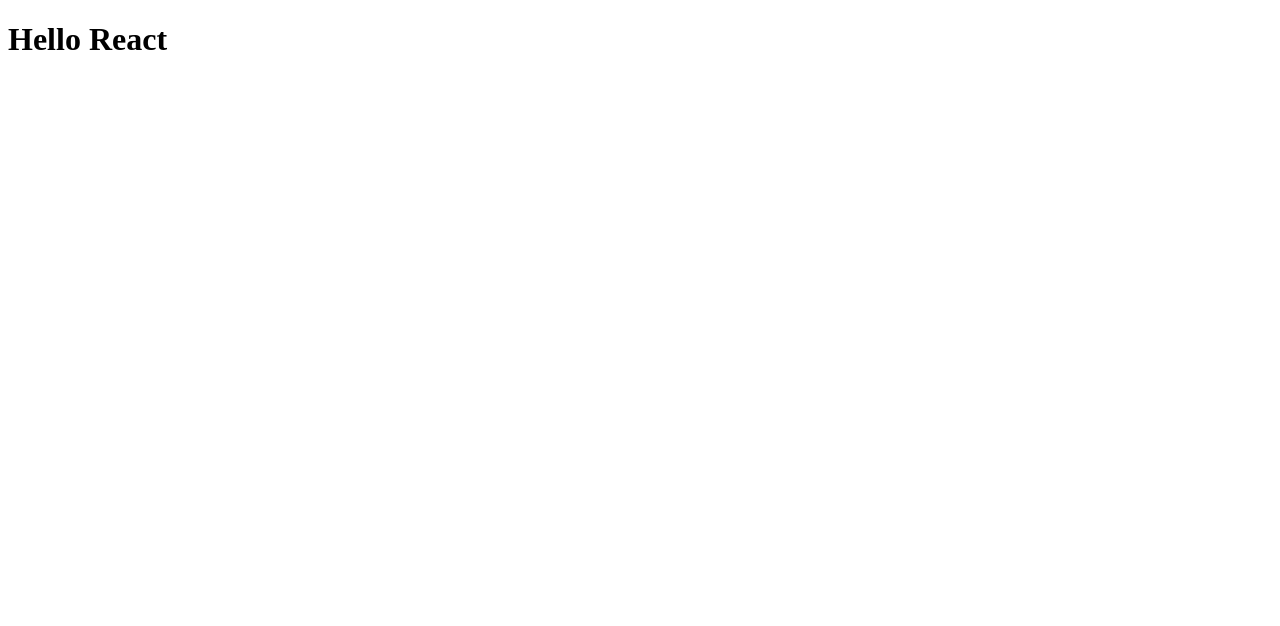
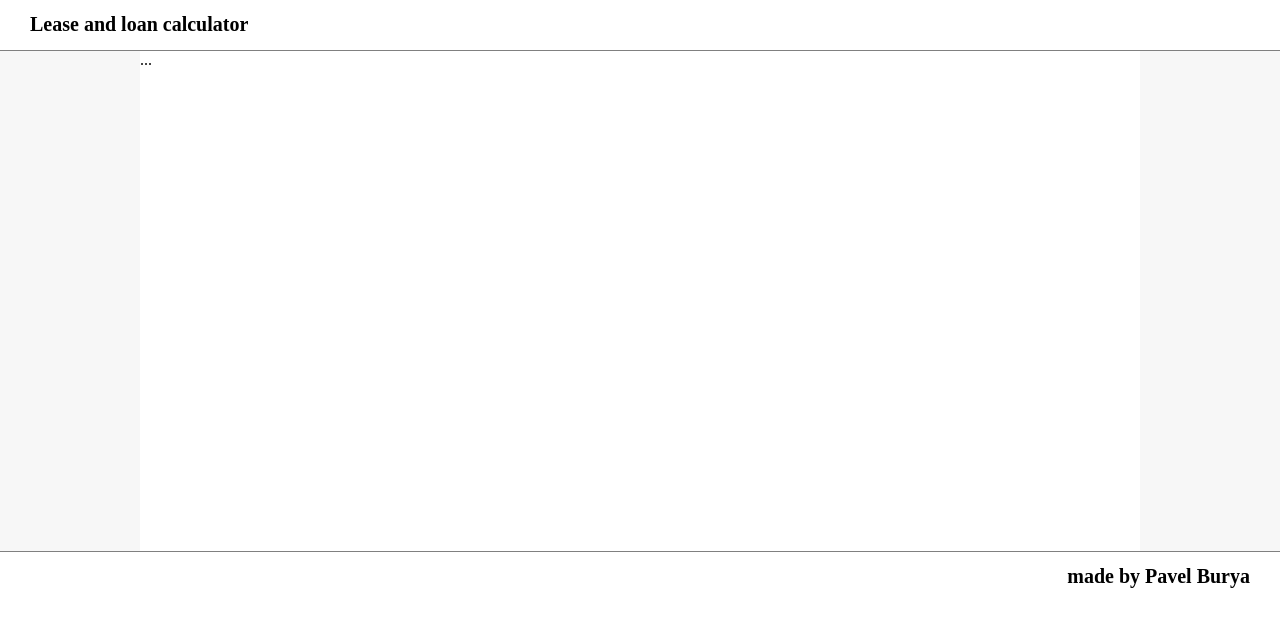
Before and after one commit to Pburua/lease-loan-calculator, a React app: page / in a window 1280 px wide. Shown: the top 626 px of the page. Built offline with nearby package versions, Linux system fonts and the light colour scheme.

Commit message:
feat: add styles loading

```diff
--- a/src/index.html
+++ b/src/index.html
@@ -2,9 +2,19 @@
 <html lang="en">
   <head>
     <meta charset="UTF-8">
-    <title>React webpack test</title>
+    <title>Lease and loan calculator</title>
   </head>
   <body>
-    <div id="app"></div>
+    <header>
+      <h1>Lease and loan calculator</h1>
+    </header>
+    <main>
+      <section>
+        <div id="app"></div>
+      </section>
+    </main>
+    <footer>
+      <h1>made by Pavel Burya</h1>
+    </footer>
   </body>
 </html>
--- a/src/index.js
+++ b/src/index.js
@@ -1,5 +1,6 @@
 import React from 'react';
 import ReactDOM from 'react-dom';
 import App from './js/components/App.js';
+import "./style.scss";
 
 ReactDOM.render(<App/> , document.getElementById('app'));
--- a/src/js/components/App.js
+++ b/src/js/components/App.js
@@ -2,9 +2,9 @@
 
 const App = () => {
   return (
-    <div>
-      <h1>Hello React</h1>
-    </div>
+    <>
+      <div>...</div>
+    </>
   )
 };
 
--- /dev/null
+++ b/src/style.scss
@@ -0,0 +1,40 @@
+
+body {
+ display: flex;
+ flex-direction: column;
+ margin: 0;
+}
+
+header, footer {
+ display: flex;
+ width: 100%;
+ height: 50px;
+
+ h1 {
+  margin-left: 30px;
+  margin-right: 30px;
+  font-size: 20px;
+ }
+}
+
+header {
+ border-bottom: 1px solid gray;
+}
+
+footer {
+ border-top: 1px solid gray;
+ justify-content: flex-end;
+}
+
+main {
+ width: 100%;
+ flex: 1;
+ background: #f7f7f7;
+}
+
+section {
+ width: 1000px;
+ height: 500px;
+ margin: auto;
+ background: white;
+}
--- a/webpack.config.js
+++ b/webpack.config.js
@@ -20,7 +20,15 @@
             presets: ['@babel/preset-react']
           }
         }
-      }
+      },
+      {
+        test: /\.scss$/,
+        use: [
+          'style-loader',
+          'css-loader',
+          'sass-loader',
+        ],
+      },
     ]
   },
 
```
Also changed, not shown: package.json (+8 -2 lines), 1 other file (tests, documents, lock files or other folders).
